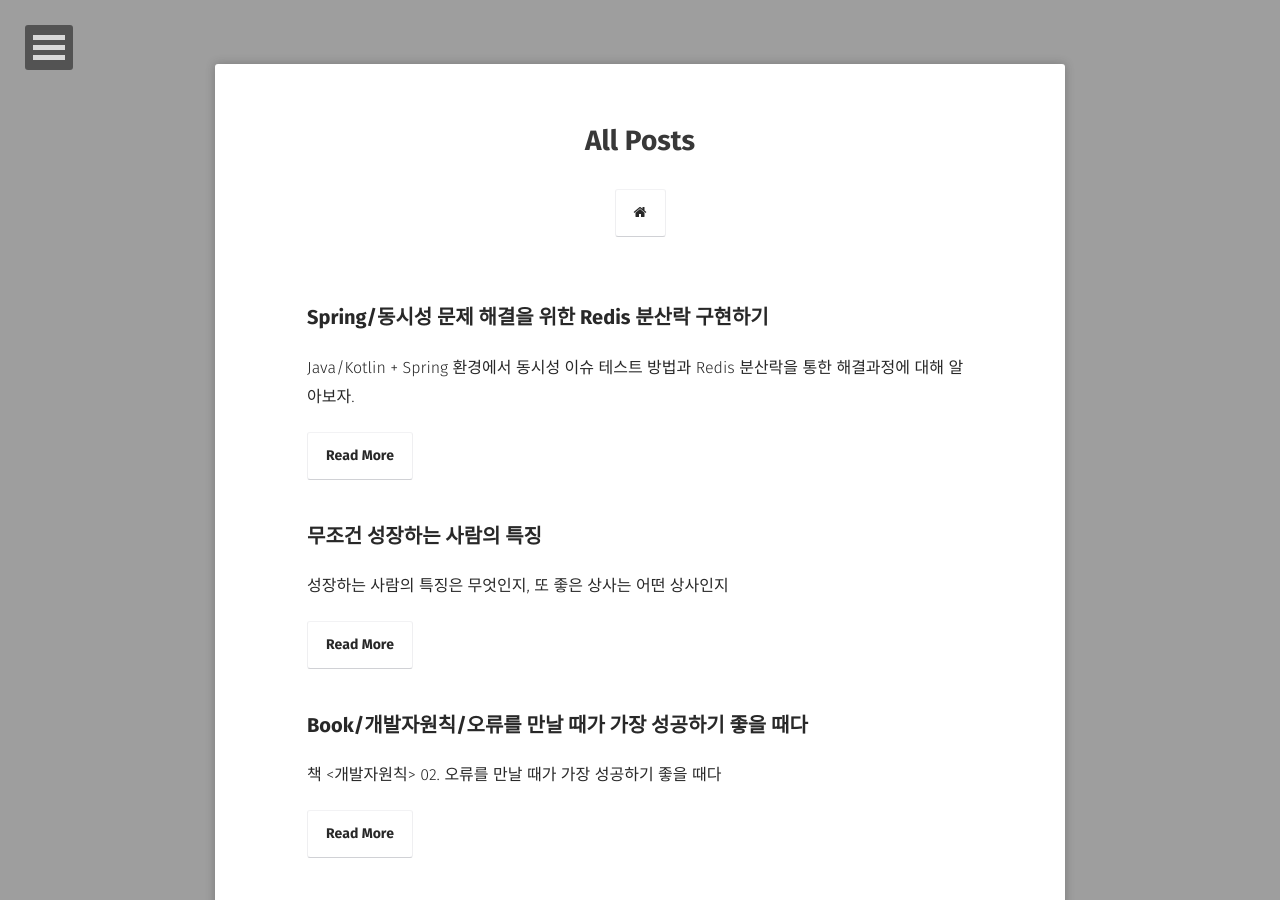
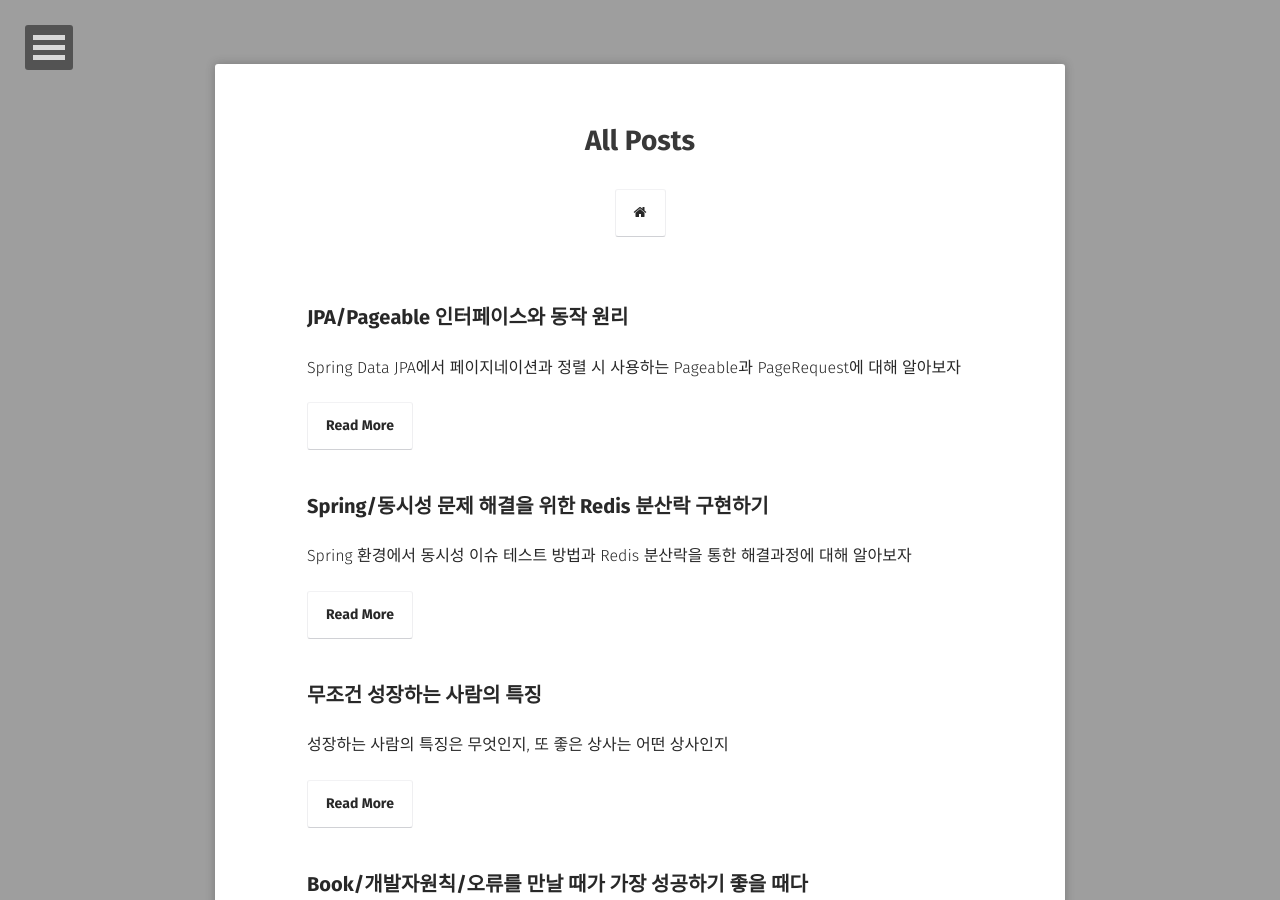
Before and after one commit to xrabcde/xrabcde.github.io, a Jekyll site: the page built from posts/index.md, in a window 1280 px wide and 900 px high. Built offline with Jekyll 4.4.1, drawn with Linux system fonts in a browser that asks for light colours; some web fonts are replaced.

Commit message:
post: JPA/Pageable 인터페이스와 동작 원리

````diff
--- a/_posts/2023-09-02-distributed-lock.md
+++ b/_posts/2023-09-02-distributed-lock.md
@@ -2,7 +2,7 @@
 layout: post
 title: Spring/동시성 문제 해결을 위한 Redis 분산락 구현하기
 date: 2023-09-02
-excerpt: "Java/Kotlin + Spring 환경에서 동시성 이슈 테스트 방법과 Redis 분산락을 통한 해결과정에 대해 알아보자."
+excerpt: "Spring 환경에서 동시성 이슈 테스트 방법과 Redis 분산락을 통한 해결과정에 대해 알아보자"
 tags: [java, kotlin, spring, redis]
 comments: true
 ---
--- /dev/null
+++ b/_posts/2023-09-24-jpa-pageable.md
@@ -0,0 +1,181 @@
+---
+layout: post
+title: JPA/Pageable 인터페이스와 동작 원리
+date: 2023-09-24
+excerpt: "Spring Data JPA에서 페이지네이션과 정렬 시 사용하는 Pageable과 PageRequest에 대해 알아보자"
+tags: [spring, jpa, pagination, pageable]
+comments: true
+---
+
+## 페이지네이션이란?
+대부분의 SNS, 게시판, 할 일 목록 등 리스트 형태의 서비스는 한 번에 모든 데이터를 보여주지 않고 쪽수별로 나눠서 보여주거나 스크롤을 할 때마다 추가 데이터를 받아오는 형태로 보여준다. 이렇게 사용자의 액션에 따라 필요한 만큼만 잘라서 보여줌으로써 서버와 DB의 부하를 줄이는 기술을 **페이지네이션**이라고 부른다.
+페이지네이션은 개발자가 직접 구현할 수도 있지만, Spring Data JPA에서 제공하는 Pageable 인터페이스를 사용하여 페이징과 정렬을 쉽게 적용할 수도 있다. 이번 글에서는 Pageable 인터페이스가 어떻게 구현되어있는지 살펴보고 실제로 적용될 때 어떻게 동작하는지 알아보자.
+
+## Pageable
+먼저 Spring 프레임워크 하위에 Pageable 소스코드를 확인해보자.
+
+<div style="width:100% !important; margin:0 auto">
+<img src="https://github.com/xrabcde/xrabcde.github.io/assets/56033755/9adee6cb-e1dc-40f0-89f4-61ff8a43ca54">
+</div>
+
+static 형태로 인스턴스를 반환하는 `unpaged()` 와 `ofSize()`가 있고, 현재 paging 정보가 포함되어 있는지 여부를 boolean으로 응답하는 `isPaged()`와 `isUnpaged()`가 default 메서드로 선언되어 있다.
+
+<div style="width:100% !important; margin:0 auto">
+<img src="https://github.com/xrabcde/xrabcde.github.io/assets/56033755/8b588a2a-a22d-48f6-8de9-f70783a26e0e">
+</div>
+
+그 아래로 현재 페이지 번호, 페이지 사이즈, 오프셋, 정렬방식 등을 반환하는 함수들이 선언되어 있고, 이 때 정렬은 Streamable과 Serializable을 구현한 **Sort 타입**으로 반환되며, 정렬 기준과 정렬 방향(오름차순/내림차순) 등의 정보를 포함한다.
+
+<div style="width:100% !important; margin:0 auto">
+<img src="https://github.com/xrabcde/xrabcde.github.io/assets/56033755/a32c104c-89f6-48ac-9bfb-a17aec709b37">
+</div>
+
+마지막으로, 다음 페이지를 반환하는 `next()`, 이전 페이지를 반환하거나 현재 첫 페이지라면 첫 페이지를 반환하는 `previousOrFirst()`, 첫 페이지를 반환하는 `first()`, 특정 페이지 번호를 통해 바로 해당 페이지를 가져오는 `withPage()`, 이전 페이지가 존재하는지 여부를 확인하는 `hasPrevious()` 가 함수로 선언되어 있고, `Optional<>` 형태로 변환해주는 `toOptional()` 까지 default 메서드로 선언되어 있는 것을 확인할 수 있다.
+
+<div style="width:80% !important; margin:0 auto">
+<img src="https://github.com/xrabcde/xrabcde.github.io/assets/56033755/dc37f11c-59ab-4345-80f7-dd588e0e2d52">
+</div>
+
+Pageable은 인터페이스 형태로 제공되기 때문에 사용하려면 이를 구현한 구현체를 확인해야 한다. 구현체 리스트를 보니 총 4개의 구현체가 제공되고 있고, 이 중 Unpaged는 위에서 `unpaged()` 함수에 반환되는 static한 enum 인스턴스이다.
+Pageable을 구현해놓은 추상 클래스가 **AbstractPageRequest**이고 이를 상속한 클래스들이 PageRequest와 QPageRequest이다. 이 중 QPageRequest는 QueryDSL을 위한 구현체이므로 이 글에서는 기본 구현체인 **PageRequest**에 대해 알아보자.
+
+<div style="width:70% !important; margin:0 auto">
+<img src="https://github.com/xrabcde/xrabcde.github.io/assets/56033755/87f17f72-b6a2-493e-9361-eb7aa3a73963">
+</div>
+
+## Pageable의 구현체 - PageRequest
+먼저, PageRequst의 부모 클래스인 AbstractPageRequest의 소스코드를 확인해보자.
+
+<div style="width:100% !important; margin:0 auto">
+<img src="https://github.com/xrabcde/xrabcde.github.io/assets/56033755/c224f4b8-ed1e-43bc-8e30-526e1c2ff20e">
+</div>
+
+Pageable과 Serializable을 구현한 추상 클래스인 AbstractPageRequest은 private 필드로 **page와 size** 값을 갖는다. 이 때, page는 0보다 커야하고 size는 1보다 커야한다.
+
+<div style="width:100% !important; margin:0 auto">
+<img src="https://github.com/xrabcde/xrabcde.github.io/assets/56033755/4280b94d-d8af-4307-8211-4e0eaddacca7">
+</div>
+
+위에서 정의된 두 개의 필드 page와 size를 이용해 Pageable에 선언되어있던 메서드들의 body가 작성되어 있는 것을 확인할 수 있다. 그 아래로 있는 `next()`, `previous()` 등의 함수들은 자식 클래스인 PageRequest에 구현되어 있으니 이제 PageRequest의 소스코드를 확인해보자.
+
+<div style="width:100% !important; margin:0 auto">
+<img src="https://github.com/xrabcde/xrabcde.github.io/assets/56033755/0e1e509c-0c96-46ee-a779-c81151394a92">
+</div>
+
+AbstractPageRequest를 상속한 자식 클래스 PageRequest는 private 필드로 **정렬 정보 Sort**를 갖는다. 그 아래로는 기본 생성자와 여러 가지 타입의 정적 팩토리 메서드들이 있다. 정렬 정보를 넣지 않으면 정렬하지 않음을 뜻하는 `Sort.unsorted()`가 적용된다.
+
+<div style="width:100% !important; margin:0 auto">
+<img src="https://github.com/xrabcde/xrabcde.github.io/assets/56033755/3242d977-79c0-41cc-ad99-9039dd68724f">
+</div>
+
+정적 팩토리 메서드에 페이지 사이즈만 입력하면 해당 사이즈만큼의 0번 페이지, 즉 첫 번째 페이지가 출력된다. `next()`, `previous()`, `first()` 메서드들은 정렬정보가 필요하기 때문에 부모 클래스가 아닌 자식 클래스에 구현되어 있는 것을 확인할 수 있다.
+
+<div style="width:100% !important; margin:0 auto">
+<img src="https://github.com/xrabcde/xrabcde.github.io/assets/56033755/2427412c-cc03-44f8-af5b-0374e4d9ece4">
+</div>
+
+마지막으로, 페이지 번호를 넣어 해당하는 페이지를 바로 가져오는 `withPage()`와 새로운 정렬 기준을 적용할 수 있는 `withSort()` 메서드가 있고 `toString()`은 페이징 정보를 출력하도록 오버라이드 되어있다.
+
+## 적용 예시와 동작 원리
+이렇게 JPA에서 제공하는 Pageable을 실제 코드에 적용하면 아래와 같이 작성할 수 있다.
+
+```kotlin
+// Controller
+@GetMapping("/users")
+fun findAll(pageable: Pageable): ResponseEntity<UsersResponse> {
+    val usersResponse = userService.findAllUsers(pageable)
+    return ResponseEntity.ok(usersResponse)
+}
+
+// Service
+fun findAllUsers(pageable: Pageable): UsersReponse {
+    val findUsers = users.findAllUsersWithPaging(pageable)
+    return UsersReponse.from(findUsers)
+}
+
+// Repository
+fun findAllUsersWithPaging(pageable: Pageable): Page<Task>
+```
+
+이렇게 간단히 pageable 객체를 Controller 부터 Repository까지 파라미터로 넘겨주는 방식으로 페이징된 데이터를 얻을 수 있다.
+요청을 보낼 때는 아래와 같이 QueryString 으로 URI 뒤에 페이징 설정(size, sort, page)을 보내주면 된다.
+
+```
+GET /users?size=20&sort=age,DESC&page=0
+```
+
+<div style="width:70% !important; margin:0 auto">
+<img src="https://github.com/xrabcde/xrabcde.github.io/assets/56033755/8719eb8c-0356-4de7-bebf-eb5c696b6199">
+</div>
+
+여기서 size는 한 페이지당 데이터의 양이고, sort는 정렬 기준과 방식, page는 몇 번째 페이지를 받고 싶은지를 적어주면 된다. **0번째 페이지가 첫 번째 페이지**니 헷갈리지 않도록 주의해야 한다.
+만약 이 값들 중 일부 혹은 전체를 적어주지 않으면 각 항목별 기본값으로 페이징된다. 사이즈는 20개가 기본이고, 페이지는 0번이 기본(즉, 첫 번째 페이지), 정렬은 하지 않음이 기본값이다.
+
+그렇다면 어떻게 이 param 형태의 요청 데이터들이 별도의 작업없이 pageable 객체로 바로 매핑될 수 있는걸까?
+또, 기본으로 설정되어 있는 기본값들(size = 20, page = 0 등)을 커스텀하려면 어떻게 해야할까?
+
+Spring의 ArgumentResolver의 구현체 중 하나인 [PageableHandlerMethodArgumentResolver](https://github.com/spring-projects/spring-data-commons/blob/main/src/main/java/org/springframework/data/web/PageableHandlerMethodArgumentResolver.java)를
+살펴보면 페이징 요청이 들어왔을 때의 동작을 확인할 수 있다.
+
+<div style="width:80% !important; margin:0 auto">
+<img src="https://github.com/xrabcde/xrabcde.github.io/assets/56033755/dc1e184b-aae0-4708-a755-08a75ce6d8cb">
+</div>
+<br>
+<div style="width:100% !important; margin:0 auto">
+<img src="https://github.com/xrabcde/xrabcde.github.io/assets/56033755/1de55c38-3786-4ced-bc63-2946135161fc">
+</div>
+
+기본적으로 Spring의 ArgumentResolver는 `supportsParameter()`와 `resolveArgument()` 두 메서드로 구성되어 있고, 동작은 **supportsParameter 가 true인 경우 resolveArgument 에서 parameter를 원하는 형태로 바인딩**하도록 되어있다.
+
+<div style="width:100% !important; margin:0 auto">
+<img src="https://github.com/xrabcde/xrabcde.github.io/assets/56033755/ff4fc49a-48c9-4ba3-8826-4949536777c4">
+</div>
+
+이번엔 구현체 PageableHandlerMethodArgumentResolver의 동작부분 코드를 살펴보자.
+`resolveArgument()`의 수행을 결정짓는 `supportsParameter()` 조건이 Pageable 타입검사인 것을 알 수 있다.
+controller 메서드에 파라미터 타입이 Pageable 로 되어있는지를 확인하는 것이다.
+즉, 파라미터의 타입이 Pageable 타입이면 supportsParameter에서 true를 반환하고 resolveArgument가 동작하게 된다.
+
+resolveArgument는 request를 받아 page, size, sort에 해당하는 값들을 꺼내 바인딩해주고 이를 Pageable 객체로 변환해 반환해준다.
+여기서 구체적으로 어떻게 page, size, sort 에 해당하는 값들을 꺼내는지 알기 위해 87번 라인에 `getPageParameterName()`을 타고 들어가보자.
+
+<div style="width:100% !important; margin:0 auto">
+<img src="https://github.com/xrabcde/xrabcde.github.io/assets/56033755/3c74580a-88dd-4cba-b2e6-13389c61aa4a">
+</div>
+
+타고 들어가보면 `PageableHandlerMethodArgumentResolverSupport` 라는 추상 클래스가 나오는데 위에서 계속 보던 PageableHandlerMethodArgumentResolver의 부모 클래스이다.
+여기까지 들어와보니 비로소 퍼즐이 맞춰진다. 바인딩의 재료가 되는 것들이 전부 여기에 작성되어 있다.
+QueryString의 이름이 되었던 `page`, `size` 와 같은 것들이 상수로 선언되어 있고, 아무것도 입력하지 않았을 때 default 값 역시 여기에 static 하게 선언되어 있는 것을 확인할 수 있다.
+
+<div style="width:100% !important; margin:0 auto">
+<img src="https://github.com/xrabcde/xrabcde.github.io/assets/56033755/f2519996-fc14-4aa2-a82a-90f7a75bf3db">
+</div>
+
+더 내려가 이 클래스의 240번대 라인을 보면 annotation으로 default 값들을 바인딩하는 `getDefaultFromAnnotationOr`
+`Fallback()` 함수를 찾을 수 있다.
+
+코드를 읽어보면 `@PageableDefault` 라는 어노테이션이 붙어있다면 그 값들을 읽어와서 페이징 디폴트 값들을 커스텀할 수 있게 해준다.
+`PageableDefault` 어노테이션은 아래와 같이 사용할 수 있다.
+
+```kotlin
+@GetMapping("/users")
+fun findAll(@PageableDefault(size = 20, sort = ["updatedAt"], direction = Sort.Direction.DESC) pageable: Pageable): ResponseEntity<UsersResponse> {
+    val usersResponse = userService.findAllUsers(pageable)
+    return ResponseEntity.ok(usersResponse)
+}
+```
+
+이 경우 요청 파라미터에 특별히 페이징 설정을 보내주지 않는다면 기본값으로 사이즈는 20개, 정렬은 업데이트 날짜 기준 내림차순으로 페이징되어 응답하게 된다.
+또, 페이지 번호는 커스텀하지 않았기 때문에 기본값인 0번 페이지 (첫 번째 페이지) 가 반환된다.
+이 `@PageableDefault` 어노테이션을 사용하면 이렇게 페이징 기본값들을 설정할 수 있고, API 별로 다르게 세팅할 수도 있다.
+
+## 결론
+이번 글에서는 Spring Data JPA에서 제공하는 Pageable 인터페이스의 소스코드와 간단한 적용 예시, 그리고 내부 동작 원리까지 살펴봤다.
+Spring 에서는 이렇게 인터페이스와 어노테이션을 제공함으로써 개발자에게 간단히 페이징을 구현할 수 있도록 해준다.
+하지만, 너무 간편하기 때문에 내부 동작이 어떻게 작동하는지는 직접 공부해보지 않으면 알기 어렵다.
+내부 동작과 소스코드를 공부해두면 페이징을 더 유연하게 적용할 수 있으니 프레임워크 내부 소스도 확인하는 습관을 가져보자.
+
+## References
+- [Spring Data JPA](https://docs.spring.io/spring-data/jpa/docs/2.0.6.RELEASE/reference/html/)
+- [Baeldung - Pagination and Sorting using Spring Data JPA](https://www.baeldung.com/spring-data-jpa-pagination-sorting)
+- [Tecoble - Pageable을 이용한 Pagination을 처리하는 다양한 방법](https://tecoble.techcourse.co.kr/post/2021-08-15-pageable/)
````
